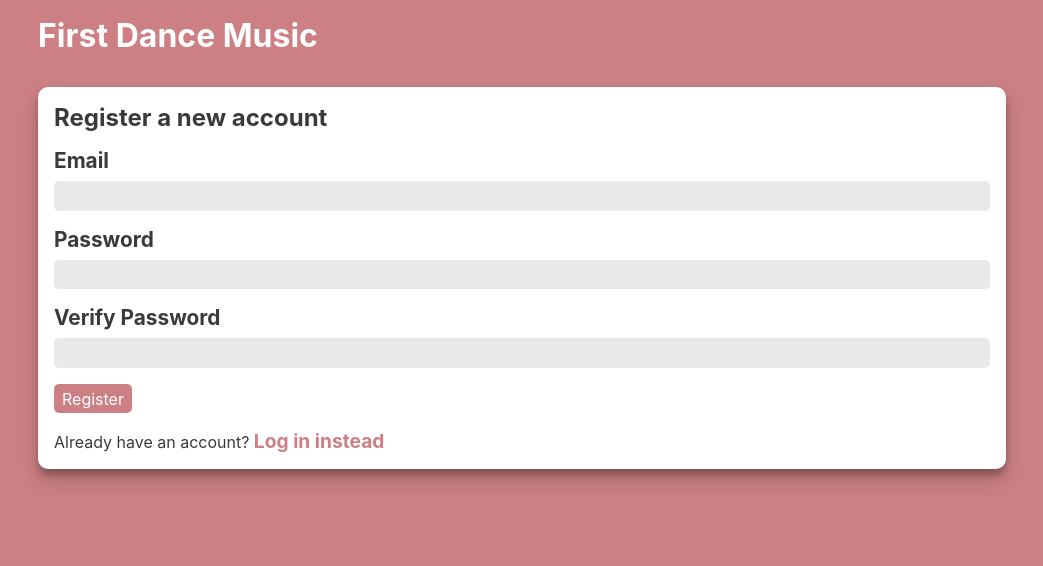
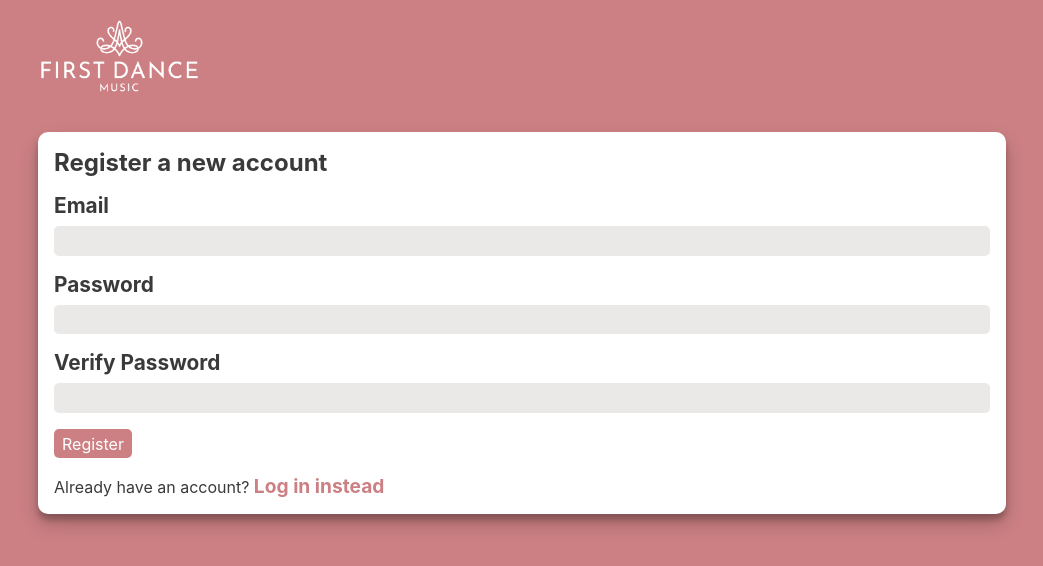
Before and after one commit to douglasfrancis/FirstDanceMusic-Client, a React (Create React App) app: page /register in a window 1280 px wide. Shown: the top 566 px of the page, without its empty margins (118-1161 px from the left). Built offline with nearby package versions, Linux system fonts and the light colour scheme; no server answers.

Commit message:
Update styling

```diff
--- a/src/components/misc/Navbar.js
+++ b/src/components/misc/Navbar.js
@@ -4,6 +4,7 @@ import { Link } from 'react-router-dom';
 import UserContext from '../../context/UserContext';
 import domain from '../../util/domain';
 import "./Navbar.scss";
+import logo from "../../images/fdm-white.png";
 
 export default function Navbar() {
 
@@ -19,7 +20,7 @@ export default function Navbar() {
         <div className="navbar">
 
             <Link to="/">
-            <h1>First Dance Music</h1>
+            <img className="header-logo" src={logo}/>
             </Link>
         {user === null ? (
             <><Link to="/login">
--- a/src/components/misc/Navbar.scss
+++ b/src/components/misc/Navbar.scss
@@ -5,7 +5,6 @@
     color: var(--light-colour );
     align-items: center;
     margin-bottom: 2rem;
-}
 
     a {
         margin-right: 2rem;
@@ -14,4 +13,12 @@ a {
     .btn-logout {
         @include btn();
         border: 1px solid white;
+        float: right;
     }
+
+    .header-logo{
+        max-height: 10vh;
+    }
+
+
+}
--- a/src/util/domain.js
+++ b/src/util/domain.js
@@ -1,4 +1,4 @@
 export default process.env.NODE_ENV === "development"
 ? "http://localhost:5000"
 : process.env.NODE_ENV === "production" &&
-"https://firstdance.herokuapp.com/";
+"https://firstdance.herokuapp.com";
```
Also changed, not shown: src/images/fdm-white.png (added). Lines whose indentation alone changed are shown as unchanged.
